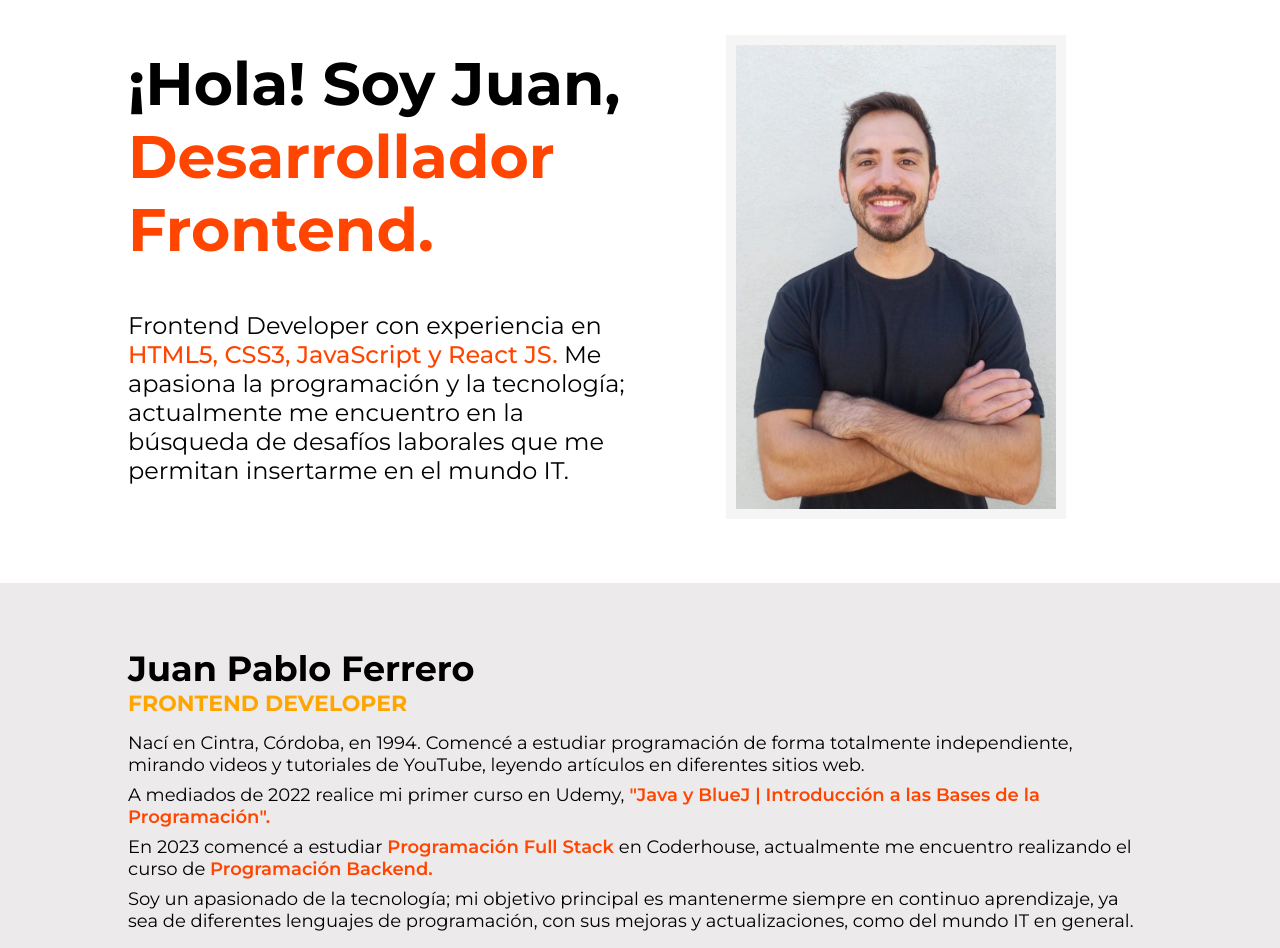
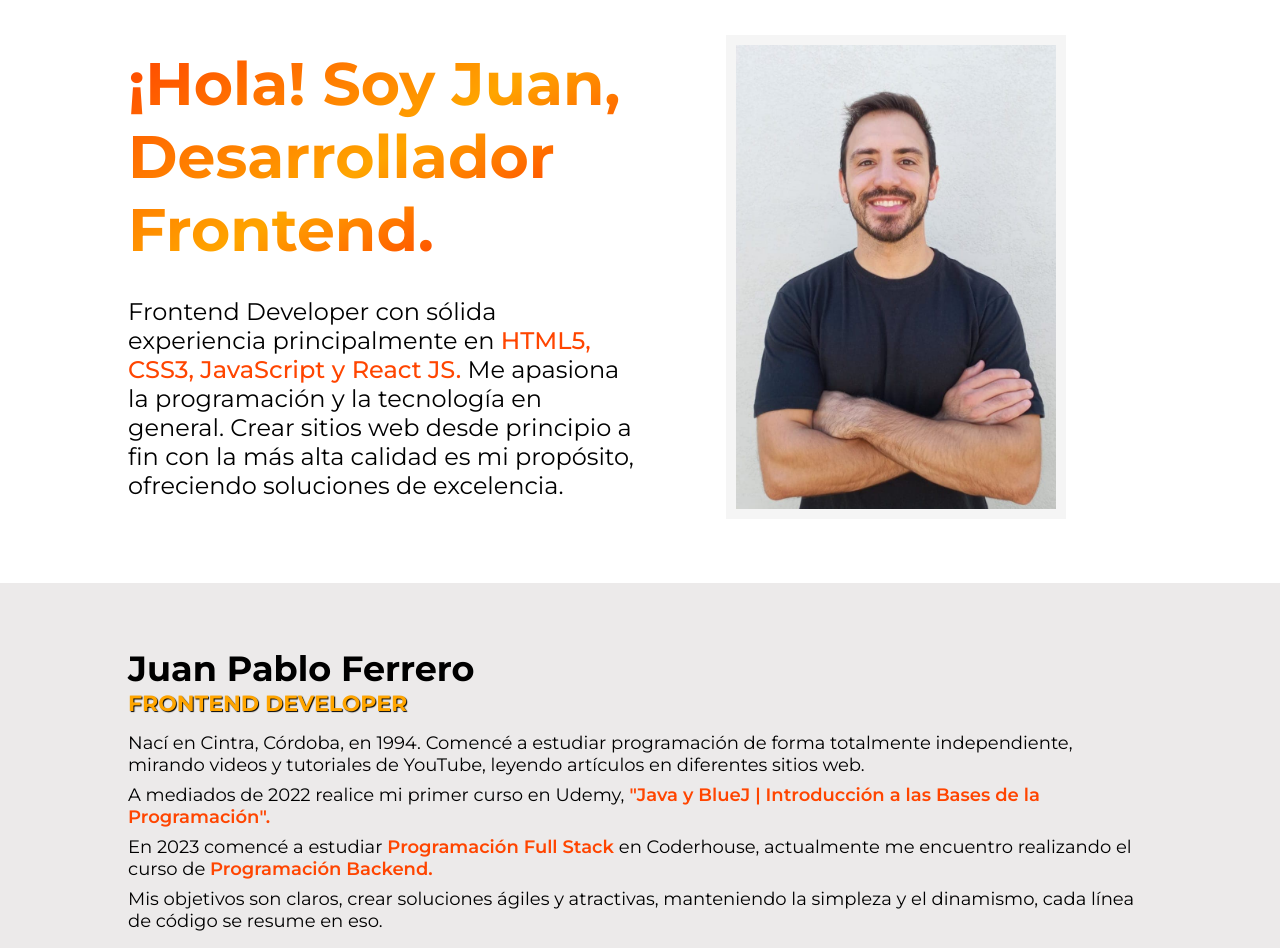
Before and after one commit to juanferrero13/juanFerrero, a React (Vite) app: page / in a window 1280 px wide. Shown: the part 900-1848 px from the top of the page. Built offline with nearby package versions, Linux system fonts and the light colour scheme.

Commit message:
Contenido txt modificado en home y sobre mi

```diff
--- a/src/components/AboutMe/AboutMe.jsx
+++ b/src/components/AboutMe/AboutMe.jsx
@@ -19,7 +19,7 @@ export const AboutMe = () => {
                 <p className={style.paragraph}>Nací en Cintra, Córdoba, en 1994. Comencé a estudiar programación de forma totalmente independiente, mirando videos y tutoriales de YouTube, leyendo artículos en diferentes sitios web.</p>
                 <p className={style.paragraph}>A mediados de 2022 realice mi primer curso en Udemy,<span className={style.spanParagraph}> "Java y BlueJ | Introducción a las Bases de la Programación".</span></p>
                 <p className={style.paragraph}>En 2023 comencé a estudiar<span className={style.spanParagraph}> Programación Full Stack </span>en Coderhouse, actualmente me encuentro realizando el curso de <span className={style.spanParagraph}> Programación Backend.</span></p>
-                <p className={style.paragraph}>Soy un apasionado de la tecnología; mi objetivo principal es mantenerme siempre en continuo aprendizaje, ya sea de diferentes lenguajes de programación, con sus mejoras y actualizaciones, como del mundo IT en general.</p>
+                <p className={style.paragraph}>Mis objetivos son claros, crear soluciones ágiles y atractivas, manteniendo la simpleza y el dinamismo, cada línea de código se resume en eso.</p>
                 <strong className={style.strong}>¡Gracias por visitar mi sitio!</strong>
             </div>
             <div className={style.cv}>
--- a/src/components/AboutMe/AboutMe.module.css
+++ b/src/components/AboutMe/AboutMe.module.css
@@ -20,6 +20,7 @@
     font-size: 22px;
     margin-bottom: 15px;
     color: orange;
+    text-shadow: 1px 1px 1px black;
 }
 
 .paragraph {
--- a/src/components/Home/Home.jsx
+++ b/src/components/Home/Home.jsx
@@ -26,13 +26,13 @@ export const Home = () => {
 
     return (
         <>
-                <div className={style.hero}>
-                    <h2 className={style.title}>Bienvenidos<br />a mi sitio web</h2>
-                    <button className={style.heroBtn} onClick={scrollToContact}>CONTÁCTAME</button>
-                </div>
+            <div className={style.hero}>
+                <h2 className={style.title}>Bienvenidos<br />a mi sitio web</h2>
+                <button className={style.heroBtn} onClick={scrollToContact}>CONTÁCTAME</button>
+            </div>
             <div className={style.home}>
                 <h1 className={style.subtitle} data-aos="fade-right">¡Hola! Soy Juan,<span className={style.subtitleSpan}> Desarrollador Frontend.</span></h1>
-                <p className={style.paragraph}>Frontend Developer con experiencia en <strong>HTML5, CSS3, JavaScript y React JS.</strong> Me apasiona la programación y la tecnología; actualmente me encuentro en la búsqueda de desafíos laborales que me permitan insertarme en el mundo IT.</p>
+                <p className={style.paragraph}>Frontend Developer con sólida experiencia principalmente en <strong>HTML5, CSS3, JavaScript y React JS.</strong> Me apasiona la programación y la tecnología en general. Crear sitios web desde principio a fin con la más alta calidad es mi propósito, ofreciendo soluciones de excelencia.</p>
                 <img className={style.img} src="image/home-img-me.jpg" alt="foto-personal" />
             </div>
         </>
--- a/src/components/Home/Home.module.css
+++ b/src/components/Home/Home.module.css
@@ -53,12 +53,17 @@
 
 .subtitle {
     grid-area: title;
+    background: linear-gradient(150deg, orangered, orange, red);
     font-size: 60px;
+
+    -webkit-text-fill-color: transparent;
+    -webkit-background-clip: text;
+    background-clip: auto;
 }
 
-.subtitleSpan {
+/* .subtitleSpan {
     color: orangered;
-}
+} */
 
 .paragraph {
     font-size: 24px;
```
